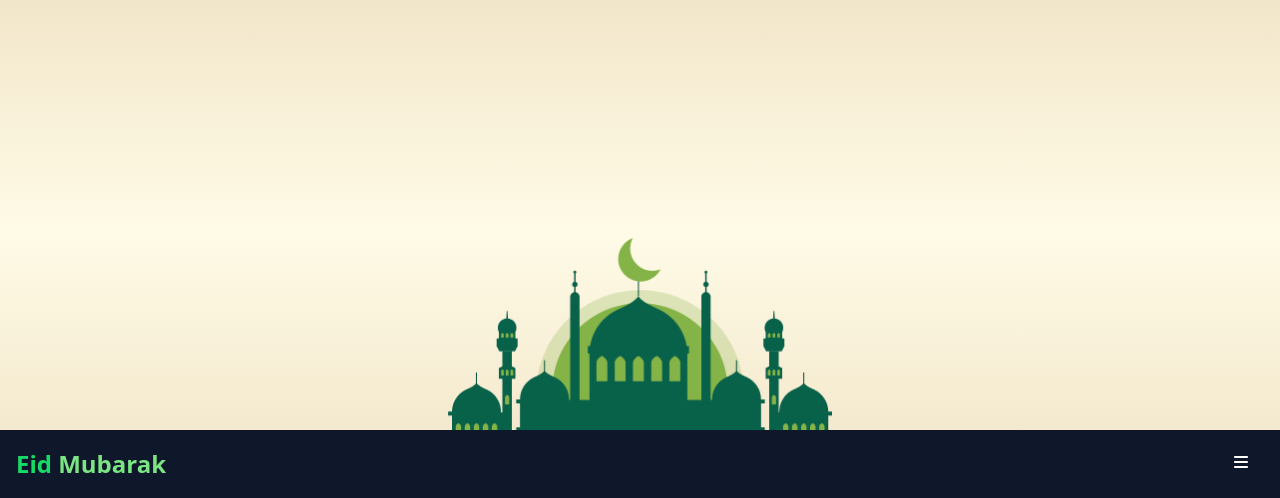
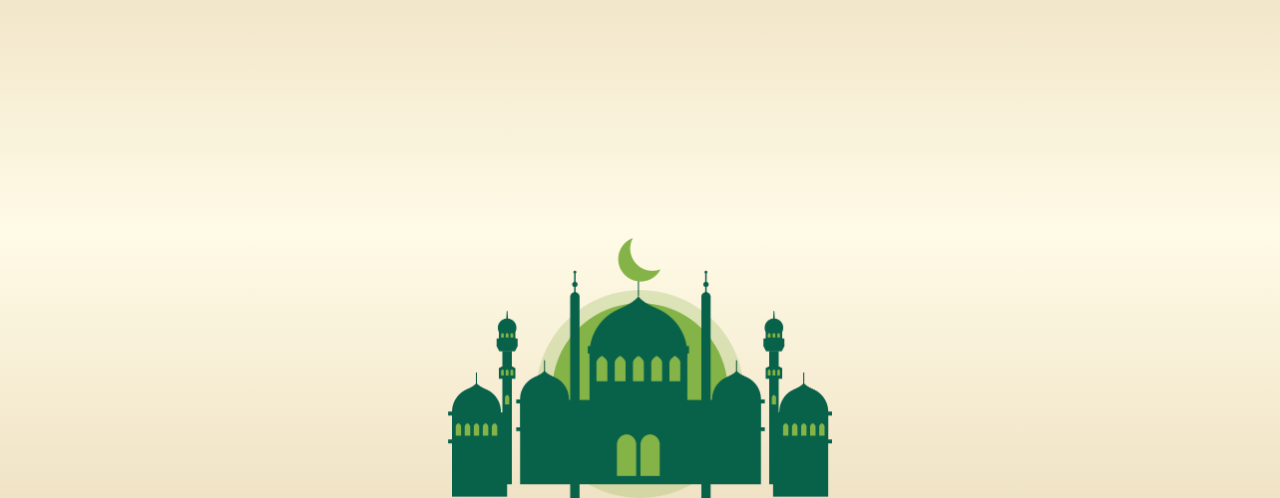
Before and after one commit to mrh275/eid-mubarak-greeting-card, a Vue app: page / in a window 1280 px wide. Shown: the part 302-800 px from the top of the page. Built offline with nearby package versions, Linux system fonts and the light colour scheme.

Commit message:
hide navbar

```diff
--- a/src/components/Navbar.vue
+++ b/src/components/Navbar.vue
@@ -5,7 +5,7 @@ export default {
 </script>
 
 <template>
-  <nav class="navbar py-2 bg-slate-900 text-white px-4 flex justify-between items-center z-10">
+  <nav class="navbar py-2 hidden bg-slate-900 text-white px-4 justify-between items-center z-10">
     <div class="brand-wrapper">
       <a href="/" class="brand font-semibold text-2xl"><span class="text-[#16db65]">Eid</span> <span class="text-[#7ae582]">Mubarak</span></a>
     </div>
```
